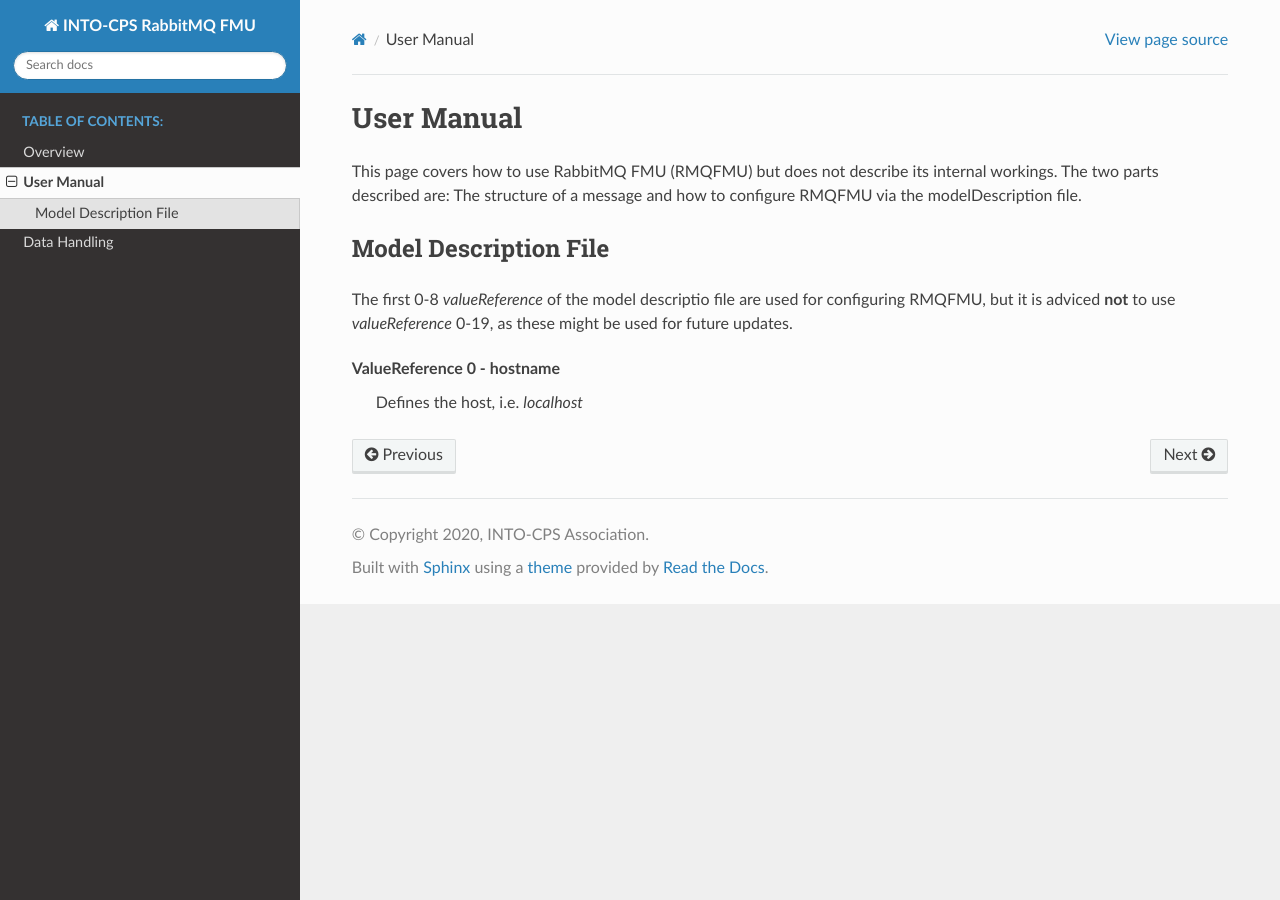
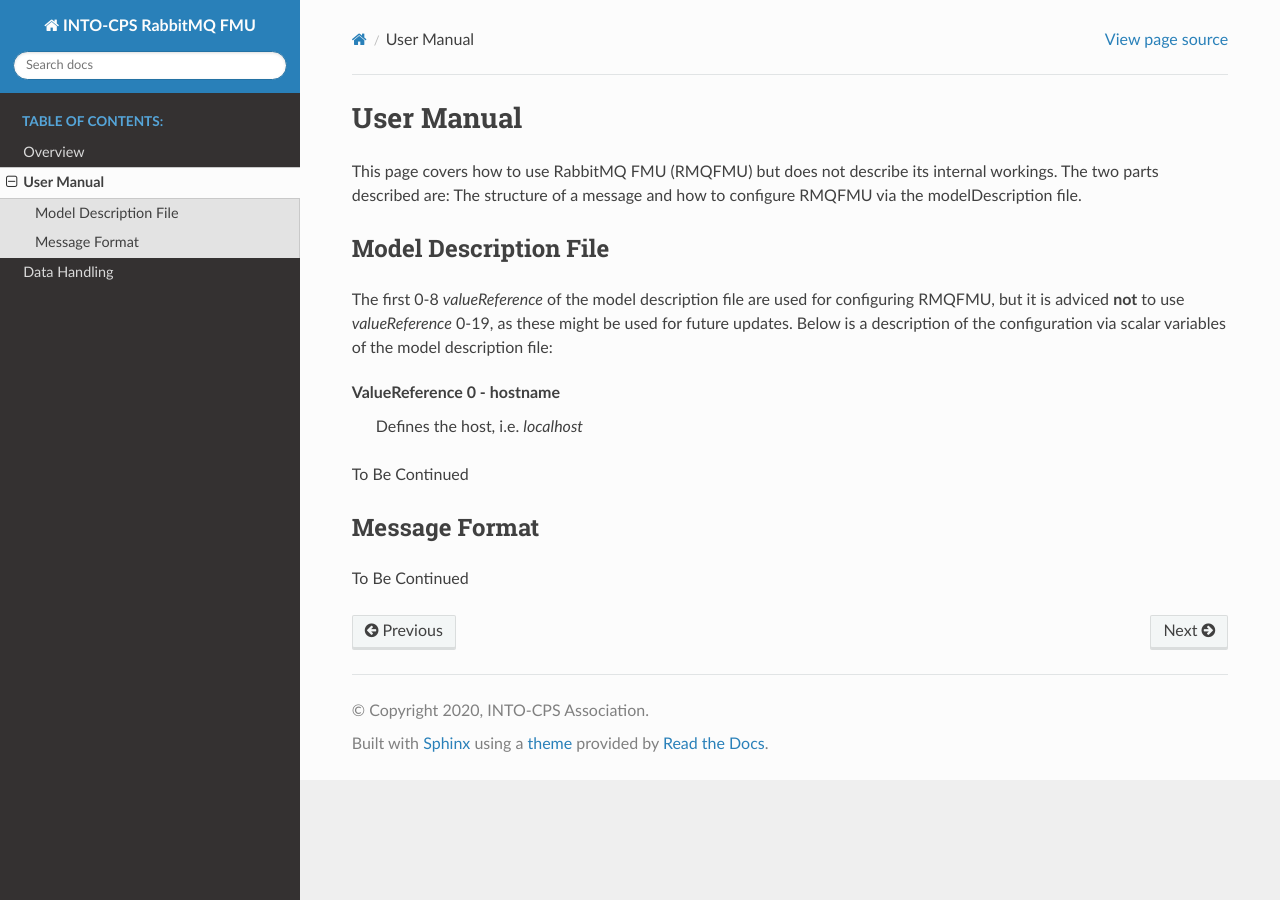
Before and after one commit to INTO-CPS-Association/fmu-rabbitmq, a Sphinx documentation site: the page built from docs/user-manual.rst, in a window 1280 px wide. Built offline with Sphinx 7.4.7 and the Read the Docs theme 2.0.0, drawn with Linux system fonts in a browser that asks for light colours.

Commit message:
Updated docs

```diff
--- a/docs/user-manual.rst
+++ b/docs/user-manual.rst
@@ -5,7 +5,14 @@
 
 Model Description File
 ----------------------
-The first 0-8 `valueReference` of the model descriptio file are used for configuring RMQFMU, but it is adviced **not** to use `valueReference` 0-19, as these might be used for future updates.
+The first 0-8 `valueReference` of the model description file are used for configuring RMQFMU, but it is adviced **not** to use `valueReference` 0-19, as these might be used for future updates.
+Below is a description of the configuration via scalar variables of the model description file:
 
 ValueReference 0 - hostname
     Defines the host, i.e. `localhost`
+
+To Be Continued
+
+Message Format
+---------------
+To Be Continued
```
